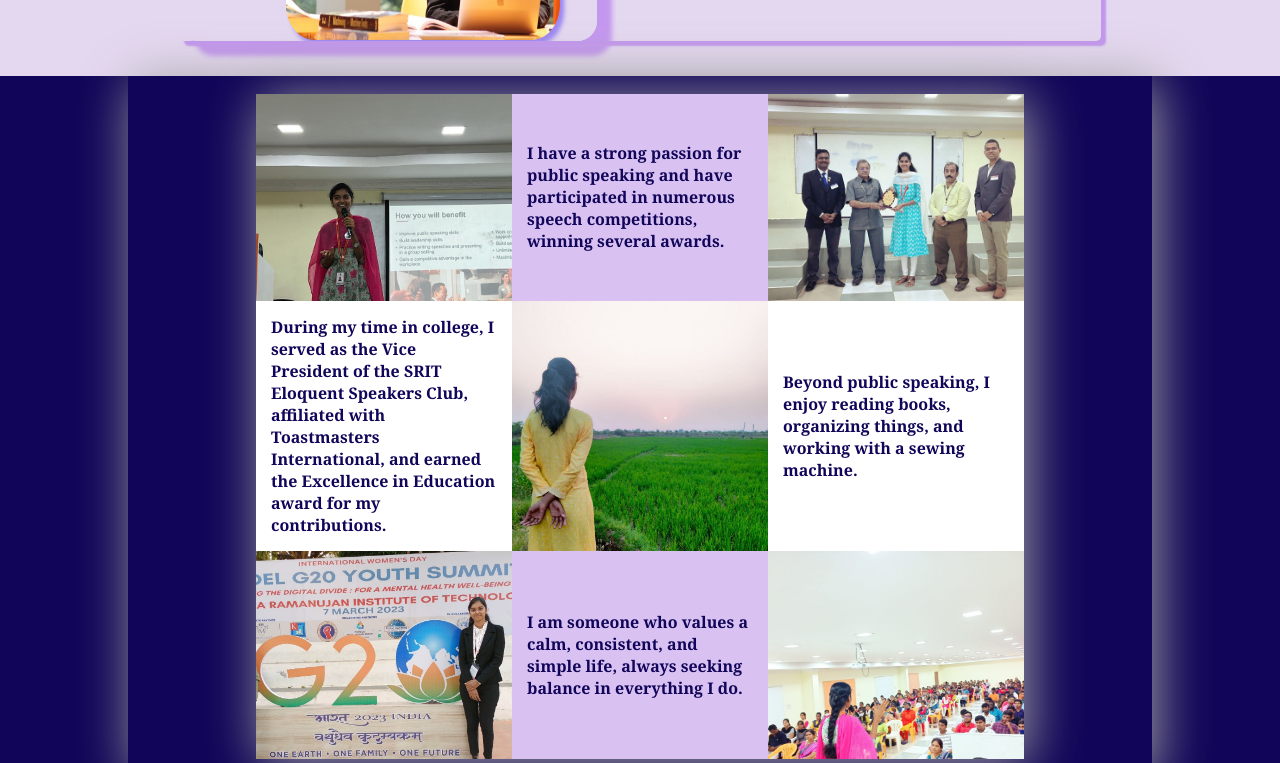
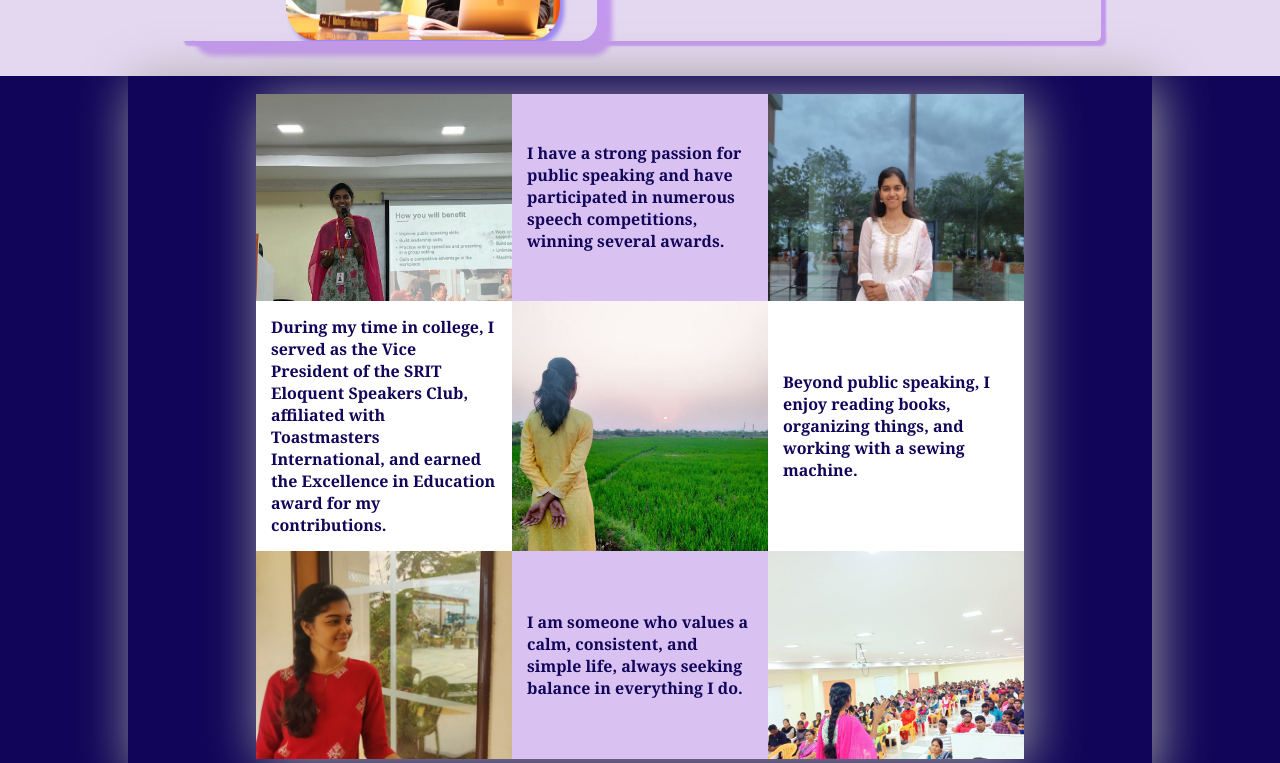
Before and after one commit to divyapriyanka22/divya_responsive_personal_website, a plain HTML site: page index.html in a window 1280 px wide. Shown: the part 2504-3267 px from the top of the page. Drawn offline with Linux system fonts and the light colour scheme.

Commit message:
Update style.css

```diff
--- a/style.css
+++ b/style.css
@@ -560,7 +560,7 @@ display: flex;
     display: flex;
     justify-content: center;
     align-items: center;
-    background-image: url("asserts/divya_hobby2.jpg");
+    background-image: url("asserts/divya_personal_pic1.jpg");
     background-repeat: no-repeat;
     background-size: cover;
 }
@@ -606,7 +606,7 @@ display: flex;
     display: flex;
     justify-content: center;
     align-items: center;
-    background-image: url("asserts/divya_hobby4.jpg");
+    background-image: url("asserts/divya_personal_pic2.jpg");
     background-repeat: no-repeat;
     background-size: cover;
 }
```
